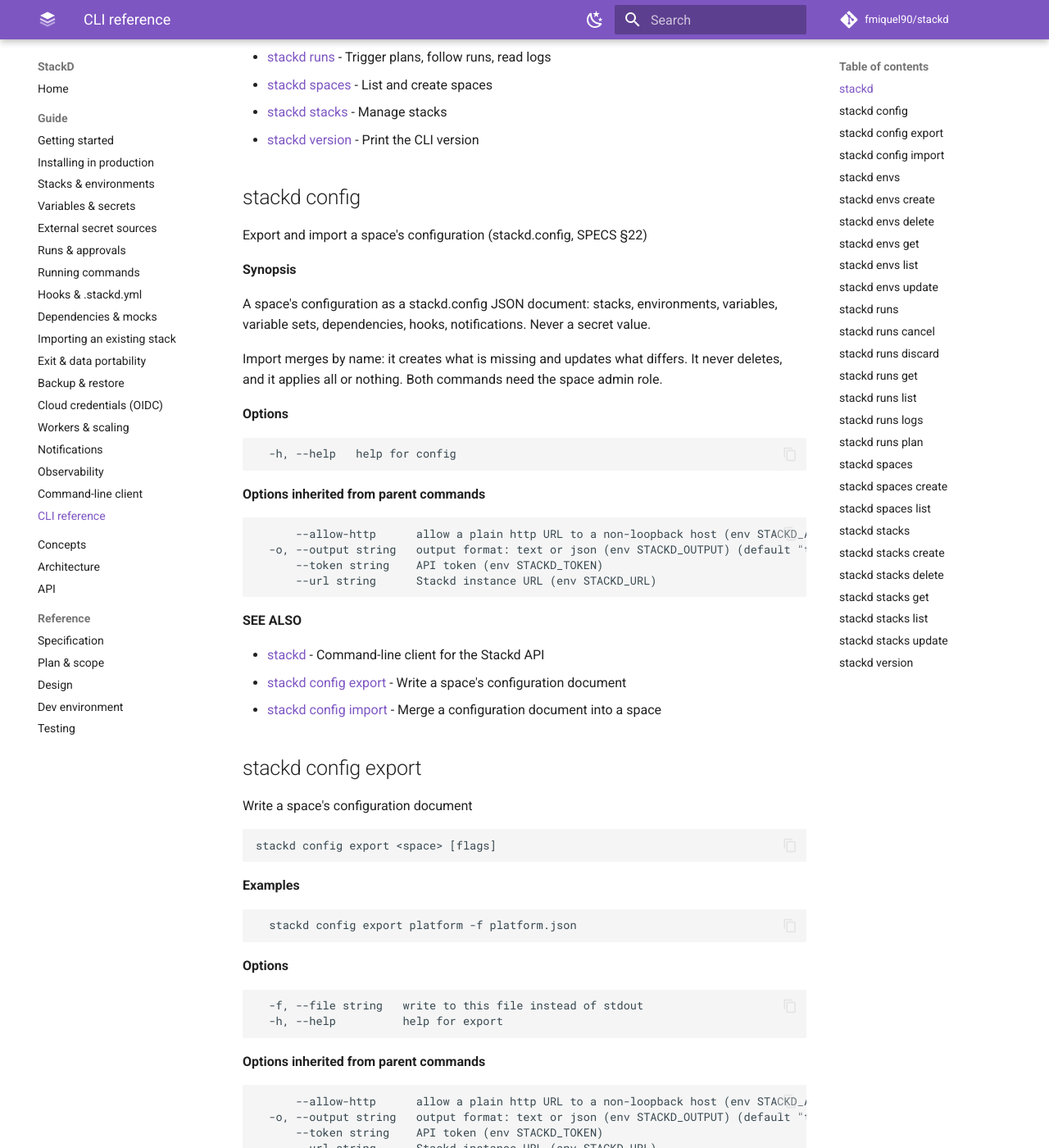
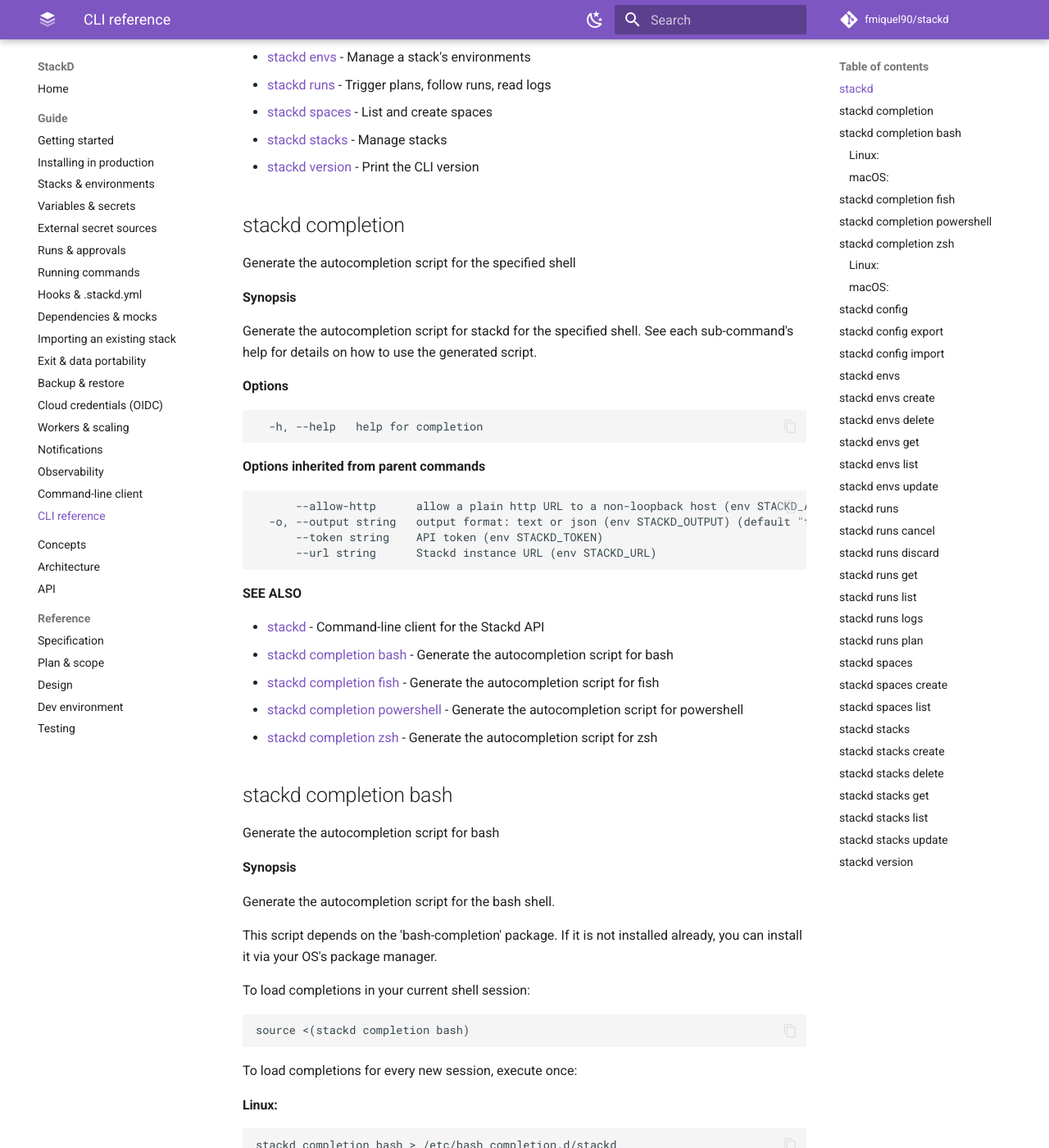
Before and after one commit to fmiquel90/stackd, an MkDocs documentation site: the page built from docs/guide/cli-reference.md, in a window 1280 px wide and 1400 px high, scrolled down 832 px. Shown: the whole window at 82% size. Built offline with MkDocs 1.6.1 and Material for MkDocs 9.7.7, drawn with Linux system fonts in a browser that asks for light colours; comment, search, counter and statistics services are not loaded; some of the changed text lies outside the part shown.

Commit message:
docs(cli): regenerate the command reference
Co-Authored-By: Claude Opus 5.5 <noreply@anthropic.com>

````diff
--- a/docs/guide/cli-reference.md
+++ b/docs/guide/cli-reference.md
@@ -33,12 +33,235 @@ confirms an apply or a destroy: that stays a named human's decision (SPECS §23)
 
 **SEE ALSO**
 
+* [stackd completion](#stackd-completion)	 - Generate the autocompletion script for the specified shell
 * [stackd config](#stackd-config)	 - Export and import a space's configuration (stackd.config, SPECS §22)
 * [stackd envs](#stackd-envs)	 - Manage a stack's environments
 * [stackd runs](#stackd-runs)	 - Trigger plans, follow runs, read logs
 * [stackd spaces](#stackd-spaces)	 - List and create spaces
 * [stackd stacks](#stackd-stacks)	 - Manage stacks
 * [stackd version](#stackd-version)	 - Print the CLI version
+
+## stackd completion
+
+Generate the autocompletion script for the specified shell
+
+**Synopsis**
+
+Generate the autocompletion script for stackd for the specified shell.
+See each sub-command's help for details on how to use the generated script.
+
+
+**Options**
+
+```
+  -h, --help   help for completion
+```
+
+**Options inherited from parent commands**
+
+```
+      --allow-http      allow a plain http URL to a non-loopback host (env STACKD_ALLOW_HTTP=1)
+  -o, --output string   output format: text or json (env STACKD_OUTPUT) (default "text")
+      --token string    API token (env STACKD_TOKEN)
+      --url string      Stackd instance URL (env STACKD_URL)
+```
+
+**SEE ALSO**
+
+* [stackd](#stackd)	 - Command-line client for the Stackd API
+* [stackd completion bash](#stackd-completion-bash)	 - Generate the autocompletion script for bash
+* [stackd completion fish](#stackd-completion-fish)	 - Generate the autocompletion script for fish
+* [stackd completion powershell](#stackd-completion-powershell)	 - Generate the autocompletion script for powershell
+* [stackd completion zsh](#stackd-completion-zsh)	 - Generate the autocompletion script for zsh
+
+## stackd completion bash
+
+Generate the autocompletion script for bash
+
+**Synopsis**
+
+Generate the autocompletion script for the bash shell.
+
+This script depends on the 'bash-completion' package.
+If it is not installed already, you can install it via your OS's package manager.
+
+To load completions in your current shell session:
+
+	source <(stackd completion bash)
+
+To load completions for every new session, execute once:
+
+#### Linux:
+
+	stackd completion bash > /etc/bash_completion.d/stackd
+
+#### macOS:
+
+	stackd completion bash > $(brew --prefix)/etc/bash_completion.d/stackd
+
+You will need to start a new shell for this setup to take effect.
+
+
+```
+stackd completion bash
+```
+
+**Options**
+
+```
+  -h, --help              help for bash
+      --no-descriptions   disable completion descriptions
+```
+
+**Options inherited from parent commands**
+
+```
+      --allow-http      allow a plain http URL to a non-loopback host (env STACKD_ALLOW_HTTP=1)
+  -o, --output string   output format: text or json (env STACKD_OUTPUT) (default "text")
+      --token string    API token (env STACKD_TOKEN)
+      --url string      Stackd instance URL (env STACKD_URL)
+```
+
+**SEE ALSO**
+
+* [stackd completion](#stackd-completion)	 - Generate the autocompletion script for the specified shell
+
+## stackd completion fish
+
+Generate the autocompletion script for fish
+
+**Synopsis**
+
+Generate the autocompletion script for the fish shell.
+
+To load completions in your current shell session:
+
+	stackd completion fish | source
+
+To load completions for every new session, execute once:
+
+	stackd completion fish > ~/.config/fish/completions/stackd.fish
+
+You will need to start a new shell for this setup to take effect.
+
+
+```
+stackd completion fish [flags]
+```
+
+**Options**
+
+```
+  -h, --help              help for fish
+      --no-descriptions   disable completion descriptions
+```
+
+**Options inherited from parent commands**
+
+```
+      --allow-http      allow a plain http URL to a non-loopback host (env STACKD_ALLOW_HTTP=1)
+  -o, --output string   output format: text or json (env STACKD_OUTPUT) (default "text")
+      --token string    API token (env STACKD_TOKEN)
+      --url string      Stackd instance URL (env STACKD_URL)
+```
+
+**SEE ALSO**
+
+* [stackd completion](#stackd-completion)	 - Generate the autocompletion script for the specified shell
+
+## stackd completion powershell
+
+Generate the autocompletion script for powershell
+
+**Synopsis**
+
+Generate the autocompletion script for powershell.
+
+To load completions in your current shell session:
+
+	stackd completion powershell | Out-String | Invoke-Expression
+
+To load completions for every new session, add the output of the above command
+to your powershell profile.
+
+
+```
+stackd completion powershell [flags]
+```
+
+**Options**
+
+```
+  -h, --help              help for powershell
+      --no-descriptions   disable completion descriptions
+```
+
+**Options inherited from parent commands**
+
+```
+      --allow-http      allow a plain http URL to a non-loopback host (env STACKD_ALLOW_HTTP=1)
+  -o, --output string   output format: text or json (env STACKD_OUTPUT) (default "text")
+      --token string    API token (env STACKD_TOKEN)
+      --url string      Stackd instance URL (env STACKD_URL)
+```
+
+**SEE ALSO**
+
+* [stackd completion](#stackd-completion)	 - Generate the autocompletion script for the specified shell
+
+## stackd completion zsh
+
+Generate the autocompletion script for zsh
+
+**Synopsis**
+
+Generate the autocompletion script for the zsh shell.
+
+If shell completion is not already enabled in your environment you will need
+to enable it.  You can execute the following once:
+
+	echo "autoload -U compinit; compinit" >> ~/.zshrc
+
+To load completions in your current shell session:
+
+	source <(stackd completion zsh)
+
+To load completions for every new session, execute once:
+
+#### Linux:
+
+	stackd completion zsh > "${fpath[1]}/_stackd"
+
+#### macOS:
+
+	stackd completion zsh > $(brew --prefix)/share/zsh/site-functions/_stackd
+
+You will need to start a new shell for this setup to take effect.
+
+
+```
+stackd completion zsh [flags]
+```
+
+**Options**
+
+```
+  -h, --help              help for zsh
+      --no-descriptions   disable completion descriptions
+```
+
+**Options inherited from parent commands**
+
+```
+      --allow-http      allow a plain http URL to a non-loopback host (env STACKD_ALLOW_HTTP=1)
+  -o, --output string   output format: text or json (env STACKD_OUTPUT) (default "text")
+      --token string    API token (env STACKD_TOKEN)
+      --url string      Stackd instance URL (env STACKD_URL)
+```
+
+**SEE ALSO**
+
+* [stackd completion](#stackd-completion)	 - Generate the autocompletion script for the specified shell
 
 ## stackd config
 
````
Also changed, not shown: other parts of docs/guide/cli-reference.md (+1 -1 lines).
